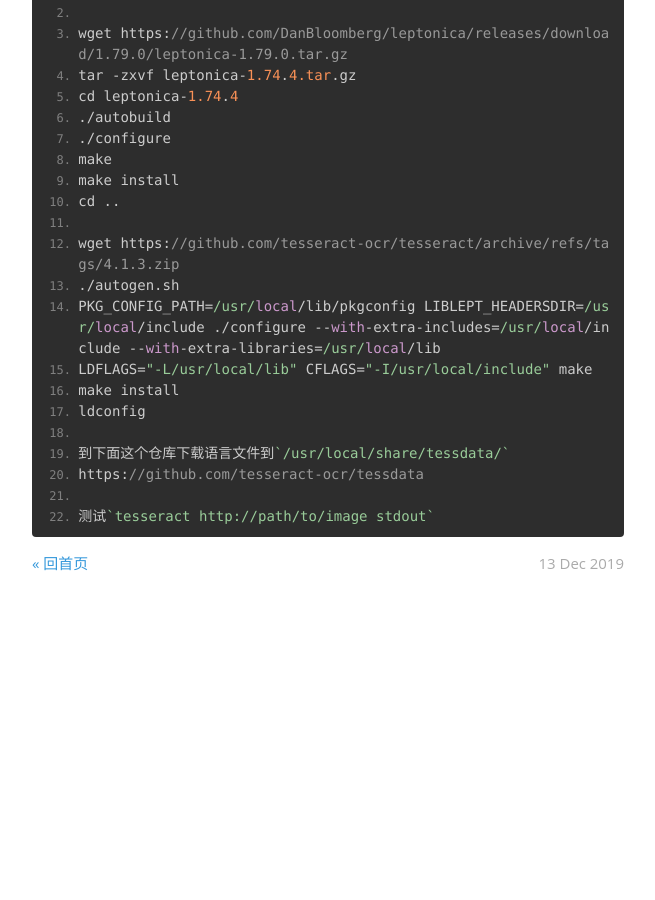
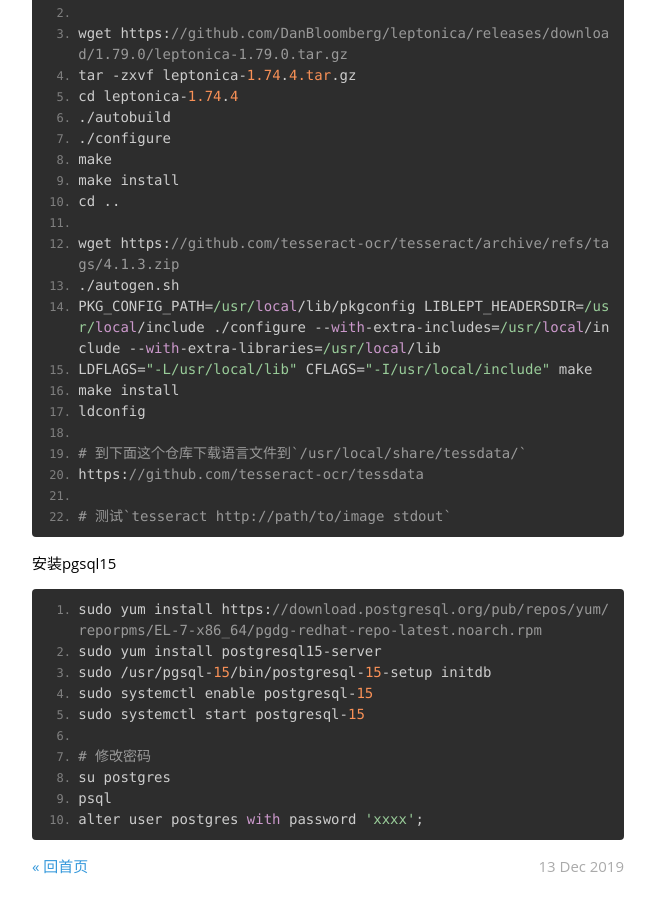
Before and after one commit to hiwjd/hiwjd.github.io, a Jekyll site: the page built from _posts/2019-12-13-centos7-deploy-note.markdown, in a window 1280 px wide and 900 px high, scrolled down 5870 px. Shown: the whole window, without its empty margins (312-967 px from the left). Built offline with Jekyll 4.4.1, drawn with Linux system fonts in a browser that asks for light colours; nearby versions of some CDN libraries; some web fonts are replaced; comment, search, counter and statistics services are not loaded; before the commit the page ends 6467 px from its top, so only the background shows below that.

Commit message:
Update 2019-12-13-centos7-deploy-note.markdown

````diff
--- a/_posts/2019-12-13-centos7-deploy-note.markdown
+++ b/_posts/2019-12-13-centos7-deploy-note.markdown
@@ -305,8 +305,23 @@ LDFLAGS="-L/usr/local/lib" CFLAGS="-I/usr/local/include" make
 make install
 ldconfig
 
-到下面这个仓库下载语言文件到`/usr/local/share/tessdata/`
+# 到下面这个仓库下载语言文件到`/usr/local/share/tessdata/`
 https://github.com/tesseract-ocr/tessdata
 
-测试`tesseract http://path/to/image stdout`
+# 测试`tesseract http://path/to/image stdout`
 ```
+
+安装pgsql15
+
+```
+sudo yum install https://download.postgresql.org/pub/repos/yum/reporpms/EL-7-x86_64/pgdg-redhat-repo-latest.noarch.rpm
+sudo yum install postgresql15-server
+sudo /usr/pgsql-15/bin/postgresql-15-setup initdb
+sudo systemctl enable postgresql-15
+sudo systemctl start postgresql-15
+
+# 修改密码
+su postgres
+psql
+alter user postgres with password 'xxxx';
+```
````
